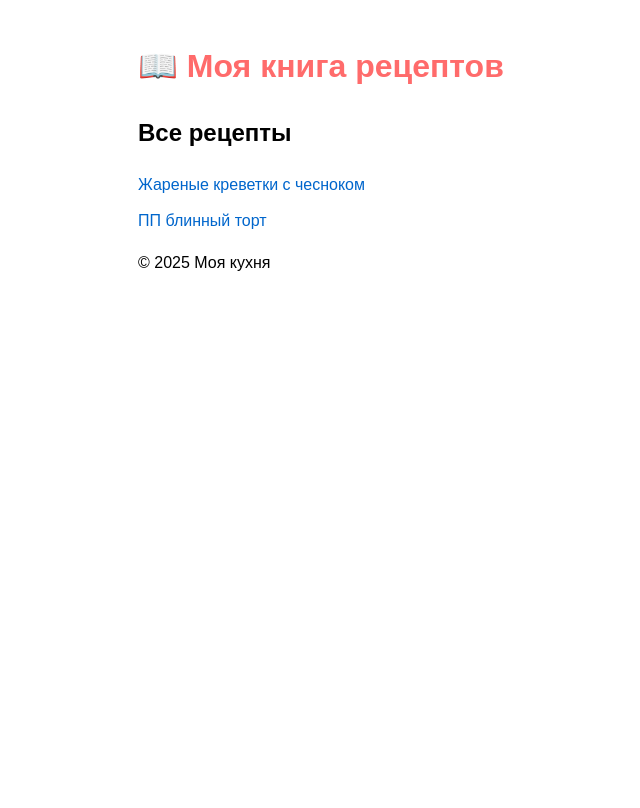
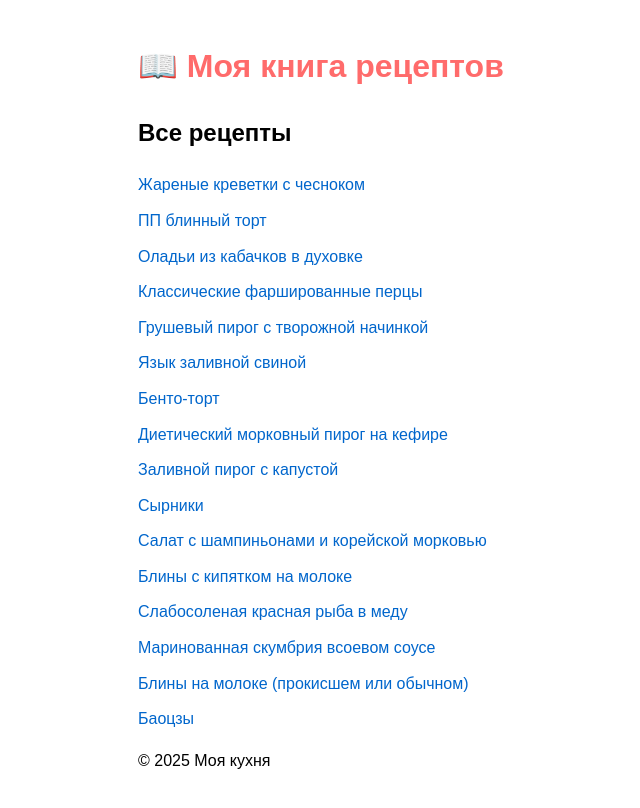
Before and after one commit to KaramyAlexandra/KaramyAlexandra.github.io-, a plain HTML site: page index.html in a window 1280 px wide. Shown: the whole page, without its empty margins (102-742 px from the left). Drawn offline with Linux system fonts and the light colour scheme.

Commit message:
Update index.html

```diff
--- a/index.html
+++ b/index.html
@@ -13,8 +13,22 @@
         <section class="recipes">
             <h2>Все рецепты</h2>
             <ul>
-                <li><a href="recipes/pasta.html">Жареные креветки с чесноком</a></li>
-                <li><a href="recipes/borscht.html">ПП блинный торт</a></li>
+                <li><a href="recipes/shrimp.html">Жареные креветки с чесноком</a></li>
+                <li><a href="recipes/ppCake.html">ПП блинный торт</a></li>
+                <li><a href="recipes/pancakesZucchini.html">Оладьи из кабачков в духовке</a></li>
+                <li><a href="recipes/stuffedPepers.html">Классические фаршированные перцы</a></li>
+                <li><a href="recipes/pearPie.html">Грушевый пирог с творожной начинкой</a></li>
+                <li><a href="recipes/pig'sTongue.html">Язык заливной свиной</a></li>
+                <li><a href="recipes/bentoCake.html">Бенто-торт</a></li>
+                <li><a href="recipes/carrotCake.html">Диетический морковный пирог на кефире</a></li>
+                <li><a href="recipes/aspicPieCabbage.html">Заливной пирог с капустой</a></li>
+                <li><a href="recipes/cheesecakes.html">Сырники</a></li>
+                <li><a href="recipes/saladChampignonsCarrots.html">Салат с шампиньонами и корейской морковью</a></li>
+                <li><a href="recipes/pancakes.html">Блины с кипятком на молоке</a></li>
+                <li><a href="recipes/fishInHoney.html">Слабосоленая красная рыба в меду</a></li>
+                <li><a href="recipes/mackerelInSoySauce.html">Маринованная скумбрия всоевом соусе</a></li>
+                <li><a href="recipes/pancakesWithMilk.html">Блины на молоке (прокисшем или обычном)</a></li>
+                <li><a href="recipes/baozi.html">Баоцзы</a></li>
             </ul>
         </section>
     </main>
```
